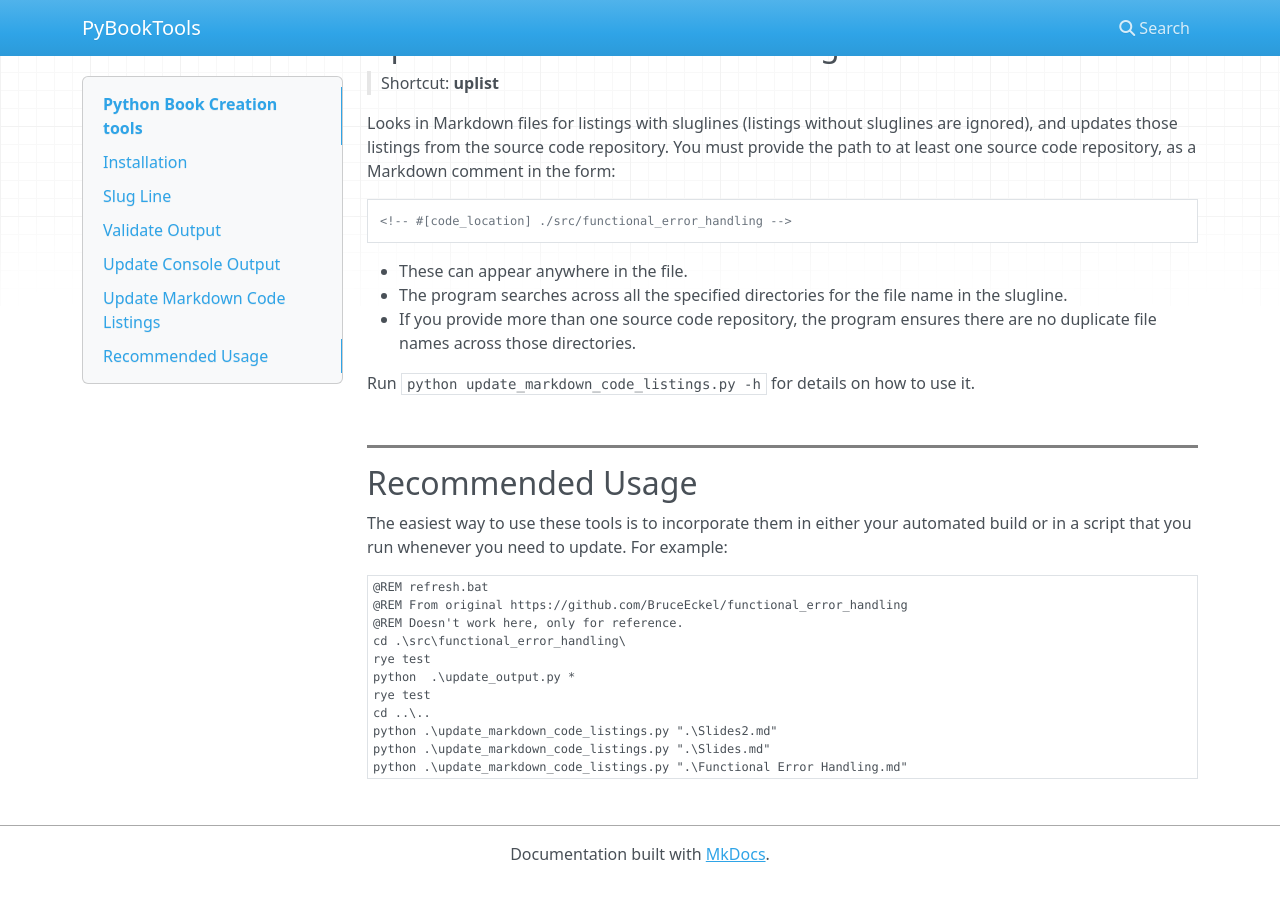
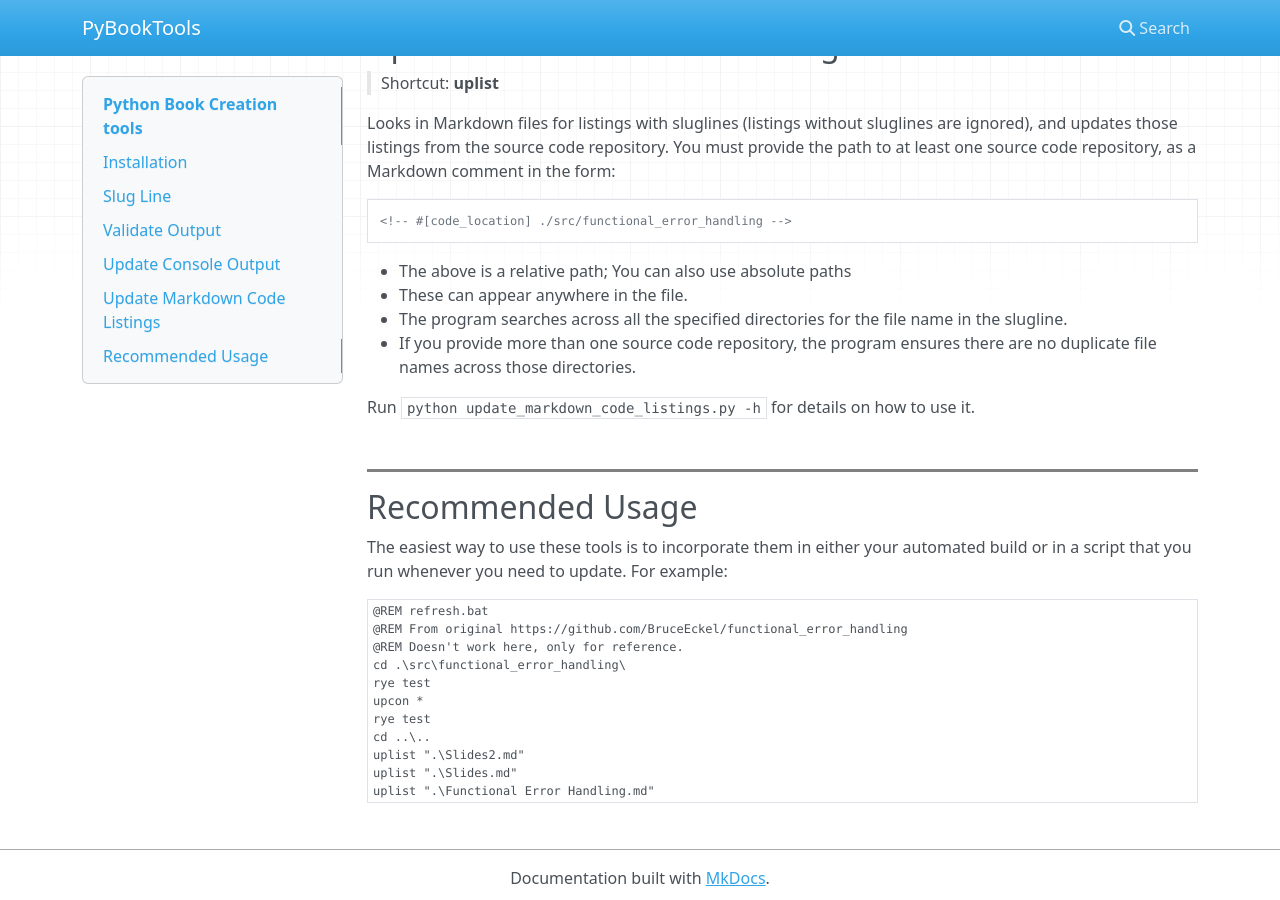
Before and after one commit to BruceEckel/pybooktools, an MkDocs documentation site: the page built from docs/index.md, in a window 1280 px wide and 900 px high, scrolled down 1944 px. Built offline with MkDocs 1.6.1, drawn with Linux system fonts in a browser that asks for light colours; nearby versions of some CDN libraries.

Commit message:
Update index.md

````diff
--- a/docs/index.md
+++ b/docs/index.md
@@ -115,6 +115,7 @@ as a Markdown comment in the form:
 ```
 <!-- #[code_location] ./src/functional_error_handling -->
 ```
+- The above is a relative path; You can also use absolute paths
 - These can appear anywhere in the file.
 - The program searches across all the specified directories for the file name in the slugline.
 - If you provide more than one source code repository, the program ensures
@@ -136,10 +137,10 @@ update. For example:
 @REM Doesn't work here, only for reference.
 cd .\src\functional_error_handling\
 rye test
-python  .\update_output.py *
+upcon *
 rye test
 cd ..\..
-python .\update_markdown_code_listings.py ".\Slides2.md"
-python .\update_markdown_code_listings.py ".\Slides.md"
-python .\update_markdown_code_listings.py ".\Functional Error Handling.md"
+uplist ".\Slides2.md"
+uplist ".\Slides.md"
+uplist ".\Functional Error Handling.md"
 ```
````
